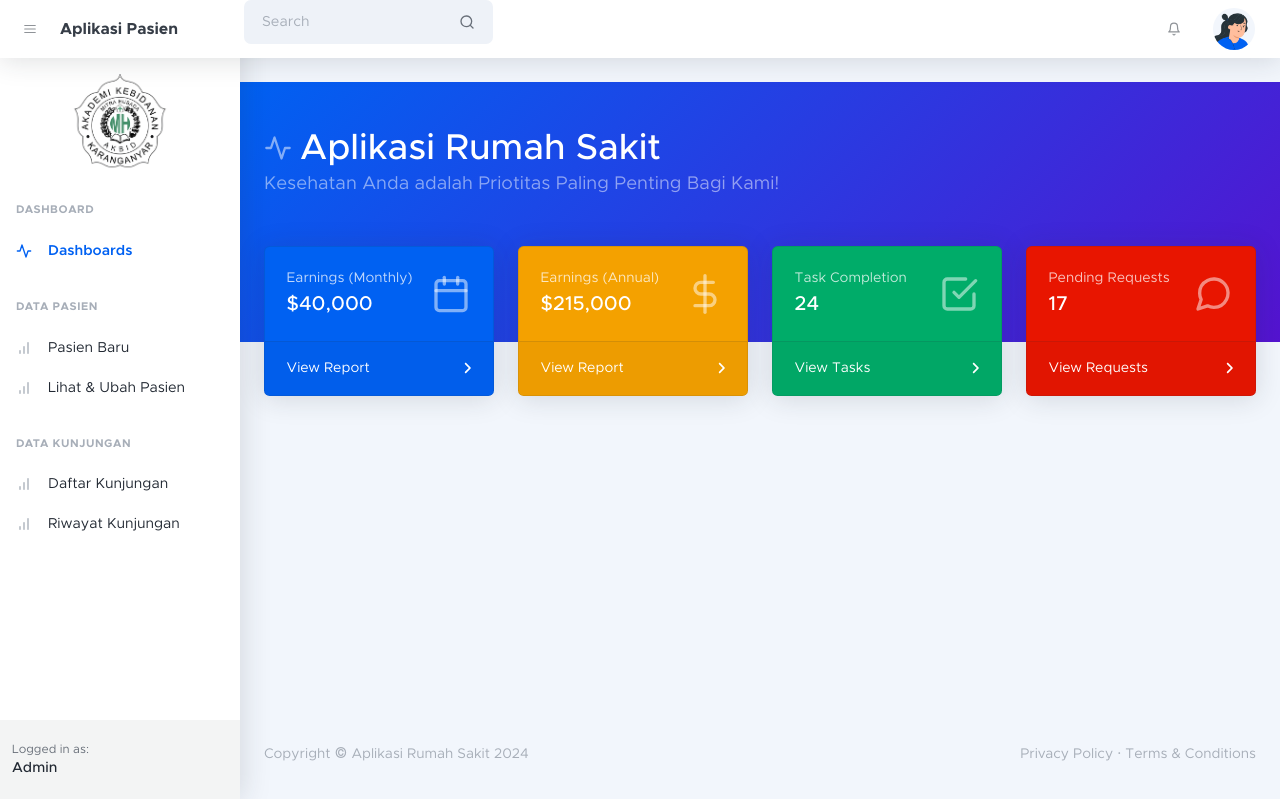
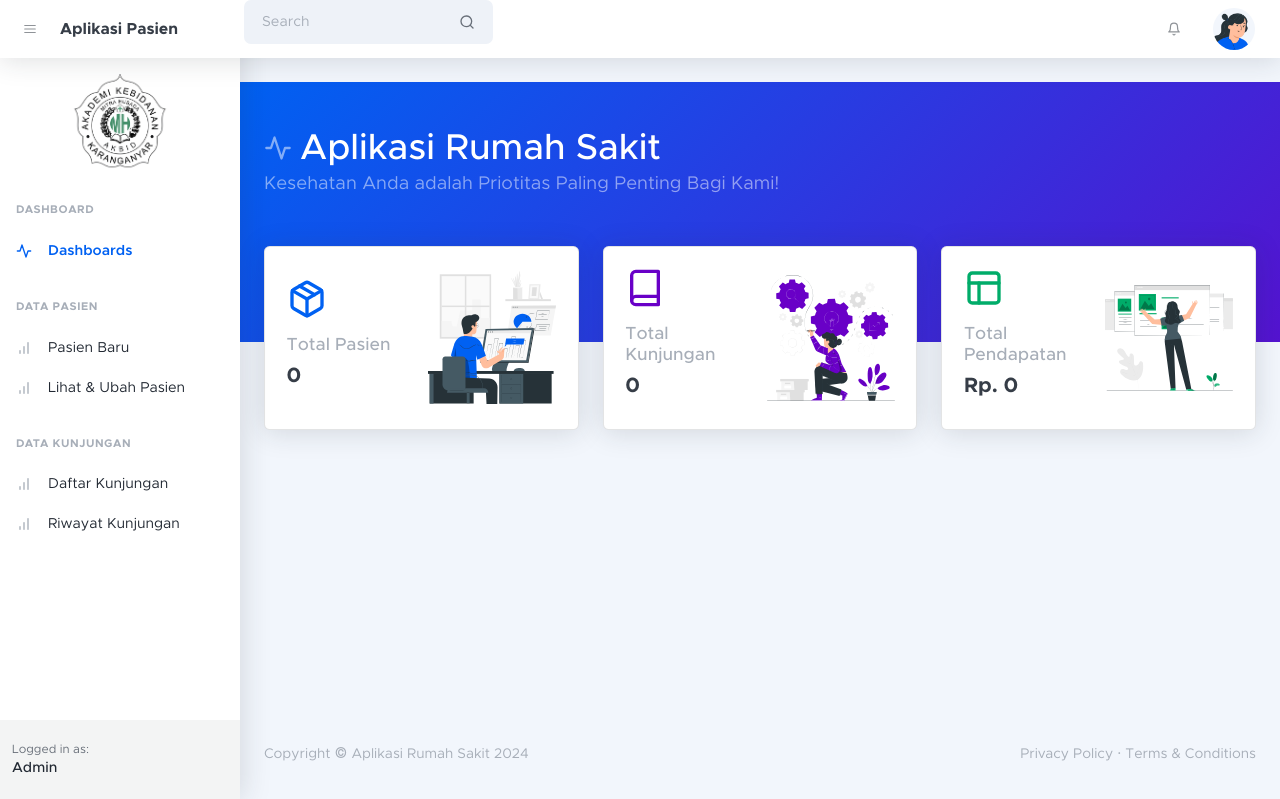
Before and after one commit to mujibluth/ep_crud-simple-hospital-app, a PHP site: page / in a window 1280 px wide. Shown: the top 799 px of the page. Run offline with PHP 8.4, Linux system fonts and the light colour scheme; data comes from the database, SQL or seed files in the repository; data that the repository does not hold is empty; some libraries are stand-ins or nearby versions.

Commit message:
fix(app): dashboard, make dynamic data. get from database for summary data

```diff
--- a/index.php
+++ b/index.php
@@ -1,8 +1,18 @@
 <?php
 include 'db_connect.php';
-$result = $conn->query("SELECT * FROM pasien");
-$kota = $conn->query("SELECT * FROM kota");
-$alergi = $conn->query("SELECT * FROM alergi");
+
+$result_pasien = $conn->query("SELECT COUNT(*) AS total_pasien FROM pasien");
+$total_pasien = $result_pasien->fetch_assoc()['total_pasien'];
+
+$result_kunjungan = $conn->query("SELECT COUNT(*) AS total_kunjungan FROM kunjungan");
+$total_kunjungan = $result_kunjungan->fetch_assoc()['total_kunjungan'];
+
+$result_pendapatan = $conn->query("SELECT SUM(biaya) AS total_pendapatan FROM kunjungan");
+$total_pendapatan = $result_pendapatan->fetch_assoc()['total_pendapatan'];
+
+function formatRupiah($number) {
+    return "Rp. " . number_format($number, 0, ',', '.');
+}
 ?>
 <!DOCTYPE html>
 <html lang="en">
@@ -33,73 +43,47 @@ $alergi = $conn->query("SELECT * FROM alergi");
 
                     <div class="px-4 mt-n10">
                         <div class="row">
-                            <div class="col-lg-6 col-xl-3 mb-4">
-                                <div class="card bg-primary text-white h-100">
-                                    <div class="card-body">
-                                        <div class="d-flex justify-content-between align-items-center">
+                            <div class="col-xl-4 mb-4">
+                                <a class="card lift h-100" href="#!">
+                                    <div class="card-body d-flex justify-content-center flex-column">
+                                        <div class="d-flex align-items-center justify-content-between">
                                             <div class="me-3">
-                                                <div class="text-white-75 small">Earnings (Monthly)</div>
-                                                <div class="text-lg fw-bold">$40,000</div>
+                                                <i class="feather-xl text-primary mb-3" data-feather="package"></i>
+                                                <h5 class="text-muted">Total Pasien</h5>
+                                                <h3><b><?= $total_pasien ?? 0; ?></b></h3>
                                             </div>
-                                            <i class="feather-xl text-white-50" data-feather="calendar"></i>
+                                            <img src="assets/img/illustrations/browser-stats.svg" alt="..." style="width: 8rem" />
                                         </div>
                                     </div>
-                                    <div class="card-footer d-flex align-items-center justify-content-between small">
-                                        <a class="text-white stretched-link" href="#!">View Report</a>
-                                        <div class="text-white"><i class="fas fa-angle-right"></i></div>
-                                    </div>
-                                </div>
+                                </a>
                             </div>
-                            <div class="col-lg-6 col-xl-3 mb-4">
-                                <div class="card bg-warning text-white h-100">
-                                    <div class="card-body">
-                                        <div class="d-flex justify-content-between align-items-center">
+                            <div class="col-xl-4 mb-4">
+                                <a class="card lift h-100" href="#!">
+                                    <div class="card-body d-flex justify-content-center flex-column">
+                                        <div class="d-flex align-items-center justify-content-between">
                                             <div class="me-3">
-                                                <div class="text-white-75 small">Earnings (Annual)</div>
-                                                <div class="text-lg fw-bold">$215,000</div>
+                                                <i class="feather-xl text-secondary mb-3" data-feather="book"></i>
+                                                <h5 class="text-muted">Total Kunjungan</h5>
+                                                <h3><b><?= $total_kunjungan ?? 0; ?></b></h3>
                                             </div>
-                                            <i class="feather-xl text-white-50" data-feather="dollar-sign"></i>
+                                            <img src="assets/img/illustrations/processing.svg" alt="..." style="width: 8rem" />
                                         </div>
                                     </div>
-                                    <div class="card-footer d-flex align-items-center justify-content-between small">
-                                        <a class="text-white stretched-link" href="#!">View Report</a>
-                                        <div class="text-white"><i class="fas fa-angle-right"></i></div>
-                                    </div>
-                                </div>
+                                </a>
                             </div>
-                            <div class="col-lg-6 col-xl-3 mb-4">
-                                <div class="card bg-success text-white h-100">
-                                    <div class="card-body">
-                                        <div class="d-flex justify-content-between align-items-center">
+                            <div class="col-xl-4 mb-4">
+                                <a class="card lift h-100" href="#!">
+                                    <div class="card-body d-flex justify-content-center flex-column">
+                                        <div class="d-flex align-items-center justify-content-between">
                                             <div class="me-3">
-                                                <div class="text-white-75 small">Task Completion</div>
-                                                <div class="text-lg fw-bold">24</div>
+                                                <i class="feather-xl text-green mb-3" data-feather="layout"></i>
+                                                <h5 class="text-muted">Total Pendapatan</h5>
+                                                <h3><b><?= formatRupiah($total_pendapatan ?? 0); ?></b></h3>
                                             </div>
-                                            <i class="feather-xl text-white-50" data-feather="check-square"></i>
+                                            <img src="assets/img/illustrations/windows.svg" alt="..." style="width: 8rem" />
                                         </div>
                                     </div>
-                                    <div class="card-footer d-flex align-items-center justify-content-between small">
-                                        <a class="text-white stretched-link" href="#!">View Tasks</a>
-                                        <div class="text-white"><i class="fas fa-angle-right"></i></div>
-                                    </div>
-                                </div>
-                            </div>
-                            <div class="col-lg-6 col-xl-3 mb-4">
-                                <div class="card bg-danger text-white h-100">
-                                    <div class="card-body">
-                                        <div class="d-flex justify-content-between align-items-center">
-                                            <div class="me-3">
-                                                <div class="text-white-75 small">Pending Requests</div>
-                                                <div class="text-lg fw-bold">17</div>
-                                            </div>
-                                            <i class="feather-xl text-white-50" data-feather="message-circle"></i>
-                                        </div>
-                                    </div>
-                                    <div class="card-footer d-flex align-items-center justify-content-between small">
-                                        <a class="text-white stretched-link" href="#!">View Requests</a>
-                                        <div class="text-white"><i class="fas fa-angle-right"></i></div>
-                                    </div>
-                                </div>
+                                </a>
                             </div>
                         </div>
                     </div>
```
